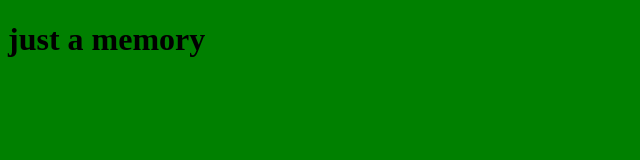
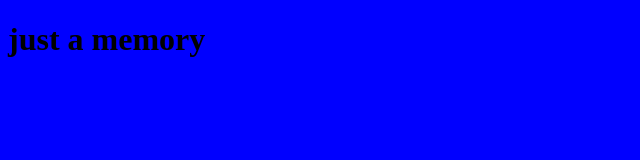
Before and after one commit to tramz101/GIT-PROJECT, a plain HTML site: page index.html in a window 1280 px wide. Shown: the whole page, without its empty margins (0-640 px from the left). Drawn offline with Linux system fonts and the light colour scheme.

Commit message:
changed background color in index

```diff
--- a/index.html
+++ b/index.html
@@ -6,7 +6,7 @@
     <meta name="viewport" content="width=device-width, initial-scale=1.0">
     <title>Document</title>
 </head>
-<body bgcolor="green">
+<body bgcolor="blue">
     <h1>just a memory</h1>
 </body>
 </html>
```
